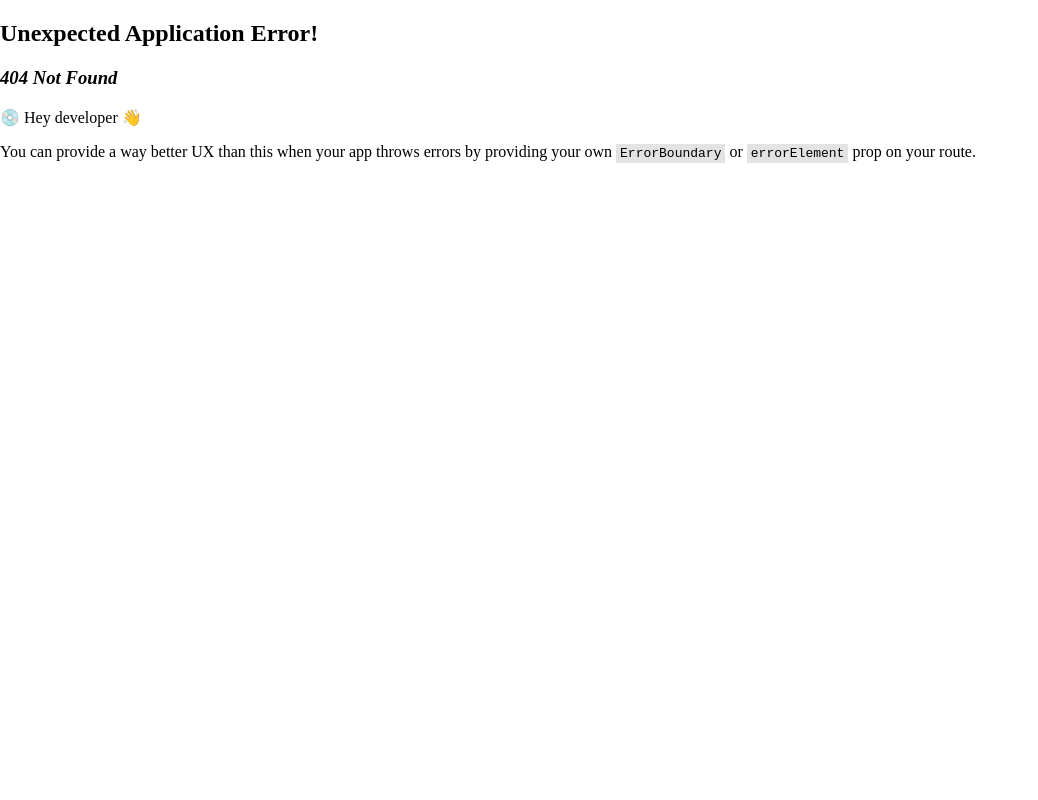
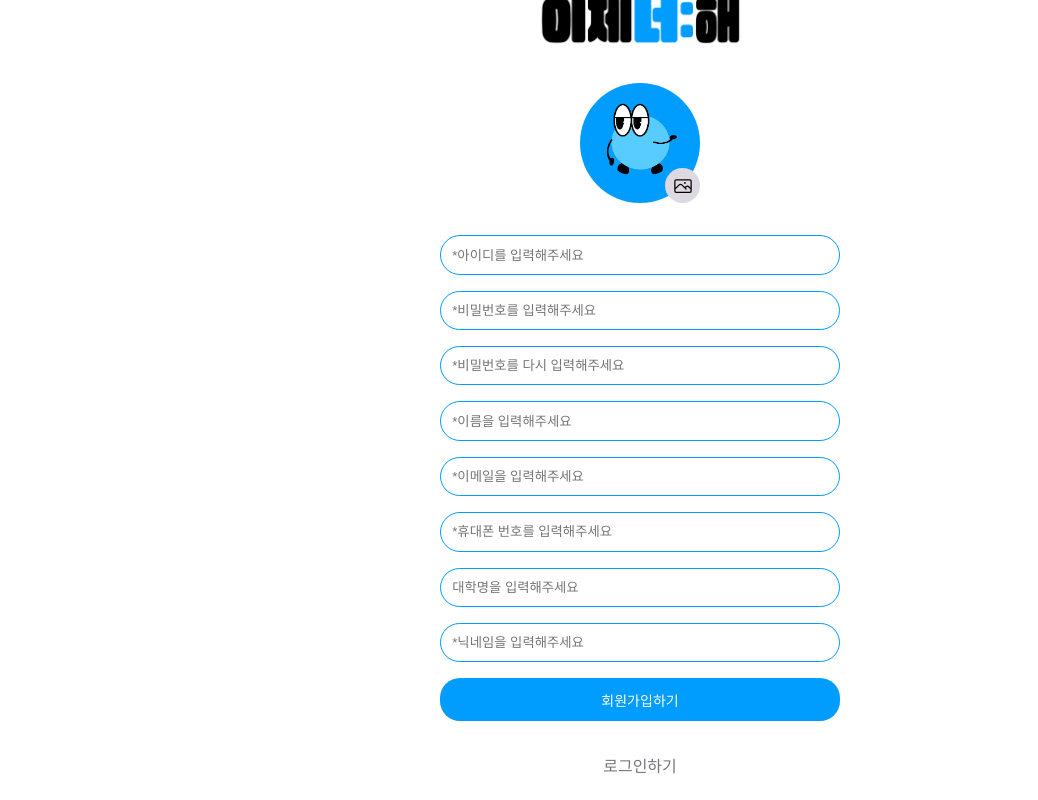
Before and after one commit to yerimy0/ITS_YOURS, a React (Vite) app in the folder frontend/vite-project/: page /signup in a window 1280 px wide. Before the commit this address had no page. Shown: the whole page, without its empty margins (0-1038 px from the left). Built offline with nearby package versions, Linux system fonts and the light colour scheme.

Commit message:
FEAT: 회원가입페이지 UI 구현

```diff
--- /dev/null
+++ b/frontend/vite-project/src/components/Users/AdditionalOprions.jsx
@@ -0,0 +1,24 @@
+import React from 'react';
+import { Link } from 'react-router-dom';
+import { FrameGroup, ClickableWrapper, Div1, Container, Div2 } from './UsersStyles';
+
+const AdditionalOptions = ({ options }) => (
+  <FrameGroup>
+    {options.map((option, index) => (
+      <React.Fragment key={index}>
+        <ClickableWrapper>
+          <Link to={option.path} style={{ textDecoration: 'none', color: 'inherit' }}>
+            <Div1>{option.label}</Div1>
+          </Link>
+        </ClickableWrapper>
+        {index < options.length - 1 && (
+          <Container>
+            <Div2>|</Div2>
+          </Container>
+        )}
+      </React.Fragment>
+    ))}
+  </FrameGroup>
+);
+
+export default AdditionalOptions;
--- /dev/null
+++ b/frontend/vite-project/src/components/Users/ProfileForm.jsx
@@ -0,0 +1,43 @@
+import React, { useState } from 'react';
+import { Form, Input, Button } from './UsersStyles';
+
+const ProfileForm = () => {
+  const [userId, setUserId] = useState('');
+  const [password, setPassword] = useState('');
+  const [confirmPassword, setConfirmPassword] = useState('');
+  const [name, setName] = useState('');
+  const [email, setEmail] = useState('');
+  const [phone, setPhone] = useState('');
+  const [university, setUniversity] = useState('');
+  const [nickname, setNickname] = useState('');
+
+  const handleFormSubmit = (event) => {
+    event.preventDefault();
+    // onSubmit({
+    //   userId,
+    //   password,
+    //   confirmPassword,
+    //   name,
+    //   email,
+    //   phone,
+    //   university,
+    //   nickname,
+    // });
+  };
+
+  return (
+    <Form onSubmit={handleFormSubmit}>
+      <Input type="text" placeholder="*아이디를 입력해주세요" value={userId} onChange={(e) => setUserId(e.target.value)} />
+      <Input type="password" placeholder="*비밀번호를 입력해주세요" value={password} onChange={(e) => setPassword(e.target.value)} />
+      <Input type="password" placeholder="*비밀번호를 다시 입력해주세요" value={confirmPassword} onChange={(e) => setConfirmPassword(e.target.value)} />
+      <Input type="text" placeholder="*이름을 입력해주세요" value={name} onChange={(e) => setName(e.target.value)} />
+      <Input type="email" placeholder="*이메일을 입력해주세요" value={email} onChange={(e) => setEmail(e.target.value)} />
+      <Input type="tel" placeholder="*휴대폰 번호를 입력해주세요" value={phone} onChange={(e) => setPhone(e.target.value)} />
+      <Input type="text" placeholder="대학명을 입력해주세요" value={university} onChange={(e) => setUniversity(e.target.value)} />
+      <Input type="text" placeholder="*닉네임을 입력해주세요" value={nickname} onChange={(e) => setNickname(e.target.value)} />
+      <Button type="submit">회원가입하기</Button>
+    </Form>
+  );
+};
+
+export default ProfileForm;
--- /dev/null
+++ b/frontend/vite-project/src/components/Users/ProfileImageUploader.jsx
@@ -0,0 +1,31 @@
+import React, { useState } from 'react';
+import { ProfileWrapper, ProfileImage, IconWrapper, HiddenFileInput, IconImage } from './UsersStyles';
+
+const ProfileImageUploader = ({ onImageSelected }) => {
+  const [preview, setPreview] = useState('/logoCharacter.png');
+
+  const handleImageChange = (event) => {
+    const file = event.target.files[0];
+    if (file) {
+      setPreview(URL.createObjectURL(file));
+      onImageSelected(file);
+    }
+  };
+
+  return (
+    <ProfileWrapper>
+      <ProfileImage src={preview} alt="Profile" />
+      <HiddenFileInput
+        type="file"
+        accept="image/*"
+        onChange={handleImageChange}
+        id="profile-image-upload"
+      />
+      <IconWrapper htmlFor="profile-image-upload">
+        <IconImage src="/photo.svg" alt="Upload" />
+      </IconWrapper>
+    </ProfileWrapper>
+  );
+};
+
+export default ProfileImageUploader;
--- /dev/null
+++ b/frontend/vite-project/src/components/Users/SignUpForm.jsx
@@ -0,0 +1,41 @@
+import React, { useState } from 'react';
+import ProfileForm from './ProfileForm';
+import ProfileImageUploader from './ProfileImageUploader';
+
+const SignUpForm = () => {
+  const [profileImage, setProfileImage] = useState(null);
+  const [userId, setUserId] = useState('');
+  const [password, setPassword] = useState('');
+
+  const handleSubmit = async (event) => {
+    event.preventDefault();
+    const formData = new FormData();
+    formData.append('userId', userId);
+    formData.append('password', password);
+    if (profileImage) {
+      formData.append('profileImage', profileImage);
+    }
+
+    // 서버에 회원가입 요청을 보내는 코드를 여기에 추가하세요.
+    console.log('회원가입 로직을 구현하세요.');
+
+    // 예: const response = await fetch('YOUR_API_ENDPOINT', { method: 'POST', body: formData });
+    // 응답 처리 로직
+  };
+
+  return (
+    <>
+      <ProfileImageUploader onImageSelected={setProfileImage} />
+      <ProfileForm
+        inputPlaceholder1="아이디를 입력하세요"
+        inputPlaceholder2="비밀번호를 입력하세요"
+        buttonText="회원가입하기"
+        onSubmit={handleSubmit}
+        setInput1={setUserId}
+        setInput2={setPassword}
+      />
+    </>
+  );
+};
+
+export default SignUpForm;
--- /dev/null
+++ b/frontend/vite-project/src/components/Users/UsersStyles.jsx
@@ -0,0 +1,144 @@
+import styled from 'styled-components';
+
+export const Wrapper = styled.div`
+  display: flex;
+  flex-direction: column;
+  align-items: center;
+  justify-content: center;
+  height: 100vh;
+`;
+
+export const Logo = styled.img`
+  max-width: auto;
+  max-height: 60px;
+  margin-bottom: 2rem;
+`;
+
+export const Form = styled.form`
+  display: flex;
+  flex-direction: column;
+  width: 400px;
+`;
+
+export const Input = styled.input`
+  margin-bottom: 1rem;
+  padding: 0.7rem;
+  border: 1px solid #009DFF;
+  border-radius: 20px;
+  color: #79747E;
+`;
+
+export const Button = styled.button`
+  padding: 0.7rem;
+  font-size: 14px;
+  background-color: #009DFF;
+  color: white;
+  border: none;
+  border-radius: 20px;
+  cursor: pointer;
+
+  &:hover {
+    background-color: #002D7A;
+  }
+`;
+
+export const FrameGroup = styled.div`
+  display: flex;
+  justify-content: center;
+  align-items: center;
+  gap: 10px;
+  margin: 2rem 0;
+`;
+
+export const ClickableWrapper = styled.div`
+  cursor: pointer;
+`;
+
+export const Div1 = styled.div`
+  font-size: 1rem;
+  color: #79747E;
+`;
+
+export const Container = styled.div`
+  display: flex;
+  justify-content: center;
+  align-items: center;
+`;
+
+export const Div2 = styled.div`
+  font-size: 1rem;
+  color: #79747E;
+  padding: 0 10px;
+`;
+
+export const SocialLogin = styled.div`
+  display: flex;
+  flex-direction: column;
+  align-items: center;
+  gap: 1rem;
+`;
+
+export const SocialLoginTitle = styled.div`
+  text-align: center;
+  margin: 20px 0;
+  color: #79747E;
+  display: flex;
+  align-items: center;
+  gap: 10px;
+`;
+
+export const SocialButtonContainer = styled.div`
+  display: flex;
+  justify-content: center;
+  gap: 1rem;
+`;
+
+export const SocialButton = styled.button`
+  padding: 0.5rem;
+  border: none;
+  cursor: pointer;
+  background-color: #fff;
+
+  img {
+    width: 45px;
+    height: auto;
+  }
+`;
+
+export const ProfileWrapper = styled.div`
+  position: relative;
+  display: flex;
+  justify-content: center;
+  margin-bottom: 2rem;
+`;
+
+export const ProfileImage = styled.img`
+  width: 120px;
+  height: 120px;
+  border-radius: 50%;
+  object-fit: cover;
+  background-color: #009DFF;
+`;
+
+export const IconWrapper = styled.label`
+  position: absolute;
+  bottom: 0;
+  right: 0;
+  width: 35px;
+  height: 35px;
+  border-radius: 50%;
+  background-color: #DED8E1;
+  display: flex;
+  justify-content: center;
+  align-items: center;
+  cursor: pointer;
+`;
+
+export const IconImage = styled.img`
+  width: 20px;
+  height: 20px;
+`;
+
+export const HiddenFileInput = styled.input`
+  display: none;
+`;
--- a/frontend/vite-project/src/main.jsx
+++ b/frontend/vite-project/src/main.jsx
@@ -6,6 +6,7 @@ import { RouterProvider, createBrowserRouter } from 'react-router-dom';
 import Layout from './components/Layout';
 import Home from './pages/Home'
 import Login from './pages/Login/Login';
+import SignUp from './pages/Signup/Signup';
 import ProductWrite from './pages/ProductWrite';
 import Product from './pages/Product';
 
@@ -15,8 +16,10 @@ const router = createBrowserRouter([
     children: [
       {path: "/home", element: <Home/>},
       {path: "/product/write", element: <ProductWrite />},
-      {path: "/product", element: <Product />},
-    ]}, {path: "login", element: <Login/>}
+      {path: "/product", element: <Product />}
+    ]},
+      {path: "login", element: <Login/>},
+      {path: "/signup", element: <SignUp/>}
   ]);
 
 ReactDOM.createRoot(document.getElementById('root')).render(
--- a/frontend/vite-project/src/pages/Signup/Signup.jsx
+++ b/frontend/vite-project/src/pages/Signup/Signup.jsx
@@ -0,0 +1,19 @@
+import React from 'react';
+import { Wrapper, Logo } from '../../components/Users/UsersStyles';
+import SignUpForm from '../../components/Users/SignUpForm';
+import AdditionalOptions from '../../components/Users/AdditionalOprions';
+
+const SignUp = () => {
+  const additionalOptions = [
+    { label: '로그인하기', path: '/login' },
+  ];
+  return (
+    <Wrapper>
+      <Logo src="/logoText.png" alt="로고" />
+      <SignUpForm />
+      <AdditionalOptions options={additionalOptions} />
+    </Wrapper>
+  );
+};
+
+export default SignUp;
```
Also changed, not shown: frontend/vite-project/public/logoCharacter.png (added), frontend/vite-project/public/photo.svg (added).
